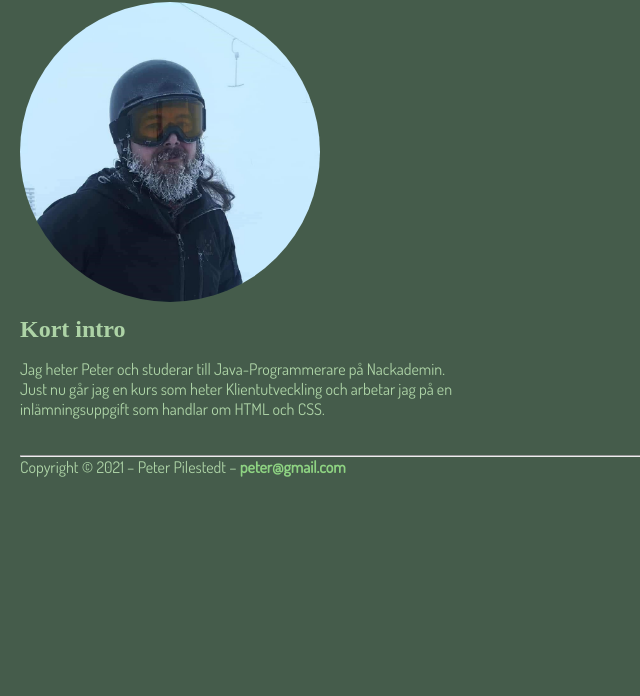
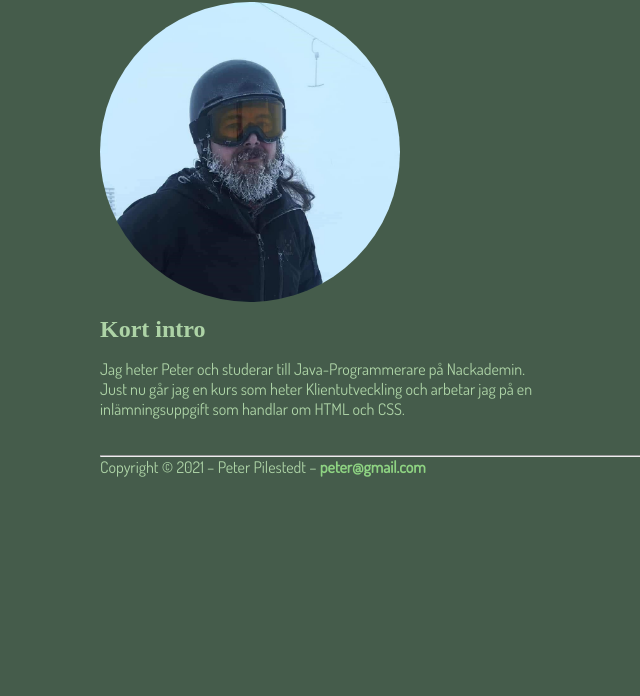
Before and after one commit to PPilestedt/Klient-inlamning, a plain HTML site: page index.html in a window 1280 px wide. Shown: the part 104-800 px from the top of the page, without its empty margins (0-640 px from the left). Drawn offline with Linux system fonts and the light colour scheme; a web font is replaced by a local one.

Commit message:
adjusted body margin

```diff
--- a/style.css
+++ b/style.css
@@ -2,7 +2,7 @@ body{
     font-family: 'Dosis', sans-serif;
     background-color: #455c4b;
     color: #add3a6;
-    margin: 0 0 20px 20px;
+    margin: 0 auto 20px 100px;
 }
 h1{
     font-family: 'Antic Slab', serif;
```
